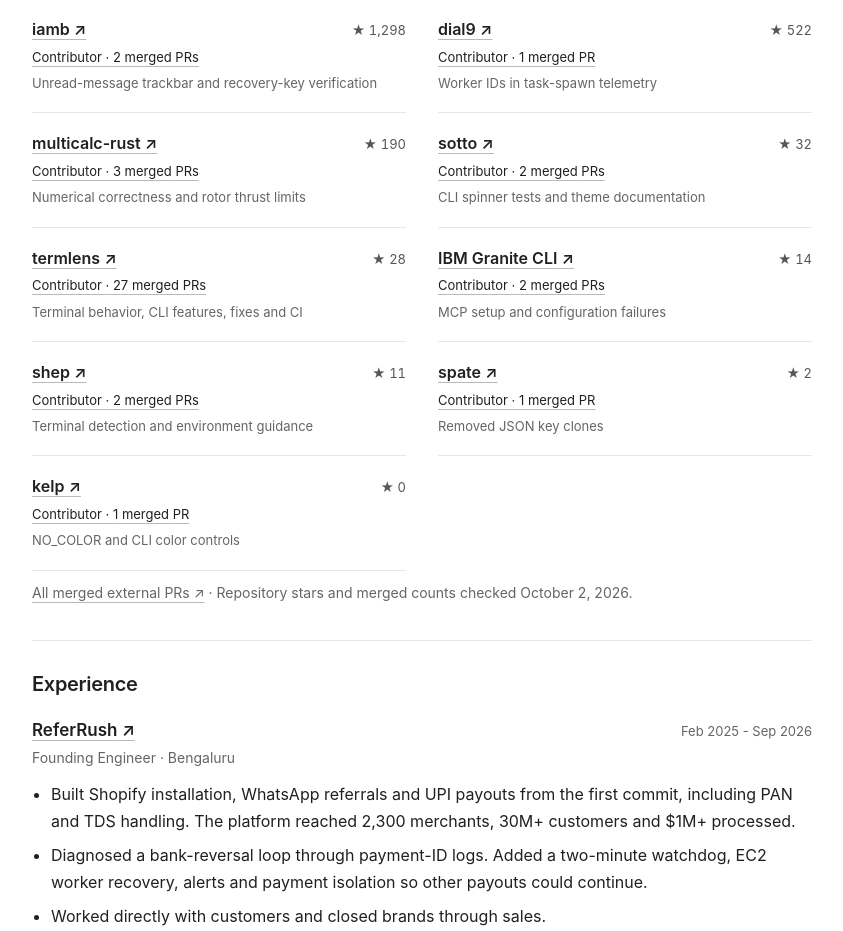
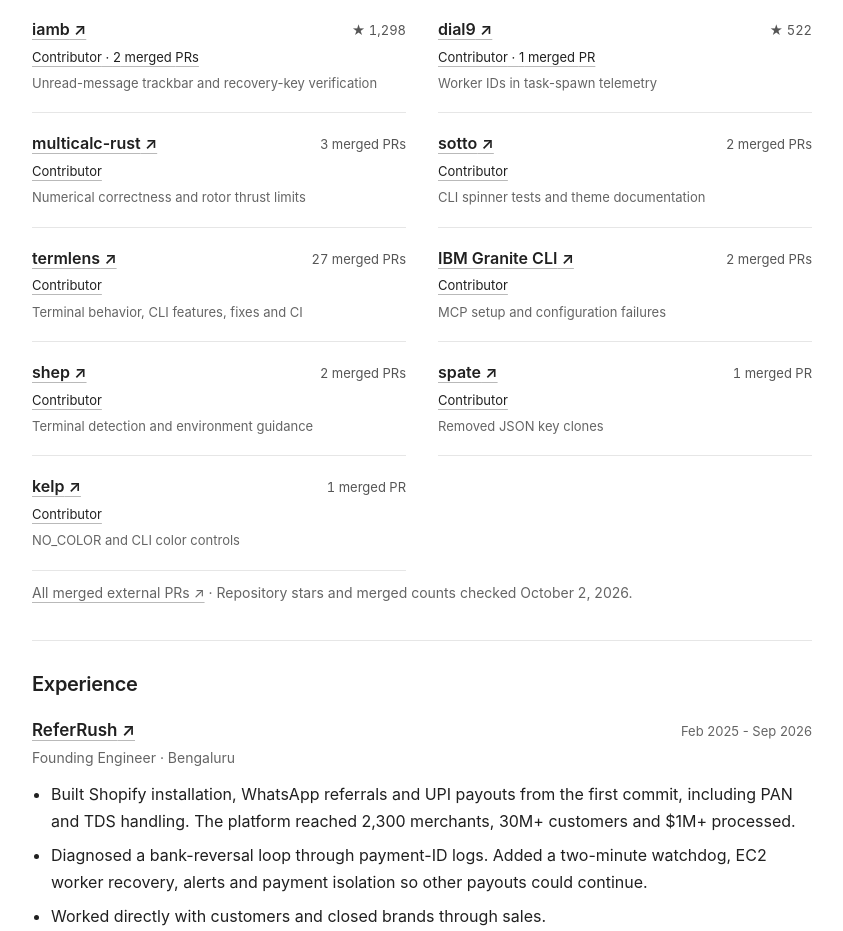
Before and after one commit to maskjelly/whiteye.in, a Next.js app: page /resume in a window 1280 px wide. Shown: the part 1520-2451 px from the top of the page, without its empty margins (218-1061 px from the left). Built offline with nearby package versions, Linux system fonts and the light colour scheme.

Commit message:
Show repo stars only for top six contributor credits

```diff
--- a/app/resume.txt/route.ts
+++ b/app/resume.txt/route.ts
@@ -22,7 +22,7 @@
     lines.push("")
   }
   lines.push("OPEN SOURCE — CONTRIBUTOR", "", profile.oss,
-    ...contributions.repositories.flatMap(c => [`${c.displayName} | ${c.repository} | ${c.stars.toLocaleString("en-US")} repository stars`, `Contributor | ${c.merged} merged PR${c.merged === 1 ? "" : "s"}`, c.detail, c.mergedUrl, ""]),
+    ...contributions.repositories.flatMap((c, index) => [`${c.displayName} | ${c.repository}${index < 6 ? ` | ${c.stars.toLocaleString("en-US")} repository stars` : ""}`, `Contributor | ${c.merged} merged PR${c.merged === 1 ? "" : "s"}`, c.detail, c.mergedUrl, ""]),
     `Repository stars and merged counts checked: ${contributions.checked}`,
     "https://github.com/search?q=author%3Amaskjelly+is%3Apr+is%3Amerged+-user%3Amaskjelly&type=pullrequests", "",
     "TECHNICAL SKILLS", "", ...profile.skills.map(s => `${s.label}: ${s.value}`), "",
--- a/app/resume/page.tsx
+++ b/app/resume/page.tsx
@@ -84,12 +84,16 @@
           <section className="resume-section" aria-labelledby="open-source">
             <h2 id="open-source">Contributor. 47 merged PRs. 13 repositories.</h2>
             <p>My changes are merged in Atuin, Podman Desktop and 11 other public repositories. Each credit links to the accepted work.</p>
-            <ul className="resume-contributions">{contributions.repositories.map(c => <li key={c.repository}>
+            <ul className="resume-contributions">{contributions.repositories.map((c, index) => <li key={c.repository}>
               <div className="resume-contribution-heading">
                 <h3><a href={c.url}>{c.displayName} ↗</a></h3>
-                <span className="resume-repo-stars" aria-label={`${c.stars.toLocaleString("en-US")} repository stars`}><span aria-hidden="true">★</span> {c.stars.toLocaleString("en-US")}</span>
+                {index < 6 ? (
+                  <span className="resume-contribution-stat resume-repo-stars" aria-label={`${c.stars.toLocaleString("en-US")} repository stars`}><span aria-hidden="true">★</span> {c.stars.toLocaleString("en-US")}</span>
+                ) : (
+                  <span className="resume-contribution-stat resume-merge-stats">{c.merged} merged {c.merged === 1 ? "PR" : "PRs"}</span>
+                )}
               </div>
-              <p className="resume-contribution-credit"><a href={c.mergedUrl}>Contributor · {c.merged} merged {c.merged === 1 ? "PR" : "PRs"}</a></p>
+              <p className="resume-contribution-credit"><a href={c.mergedUrl}>Contributor{index < 6 && <> · {c.merged} merged {c.merged === 1 ? "PR" : "PRs"}</>}</a></p>
               <p className="resume-contribution-detail">{c.detail}</p>
             </li>)}</ul>
             <p className="resume-note"><a href="https://github.com/search?q=author%3Amaskjelly+is%3Apr+is%3Amerged+-user%3Amaskjelly&type=pullrequests">All merged external PRs ↗</a> · Repository stars and merged counts checked October 2, 2026.</p>
--- a/app/resume/resume.css
+++ b/app/resume/resume.css
@@ -39,7 +39,7 @@
 .resume-contributions li + li { margin-top: 0; }
 .resume-contribution-heading { display: flex; align-items: baseline; justify-content: space-between; gap: 12px; }
 .resume-contribution-heading h3 { font-size: 16px; min-width: 0; }
-.resume-repo-stars { font-size: 13px; font-variant-numeric: tabular-nums; white-space: nowrap; color: #565656; }
+.resume-contribution-stat { font-size: 13px; font-variant-numeric: tabular-nums; white-space: nowrap; color: #565656; }
 .resume-section .resume-contribution-credit { margin-top: 5px; font-size: 13px; }
 .resume-section .resume-contribution-detail { margin-top: 5px; font-size: 13px; color: #656565; }
 .resume-skills > div { display: grid; grid-template-columns: 170px 1fr; gap: 18px; margin-top: 12px; }
```
